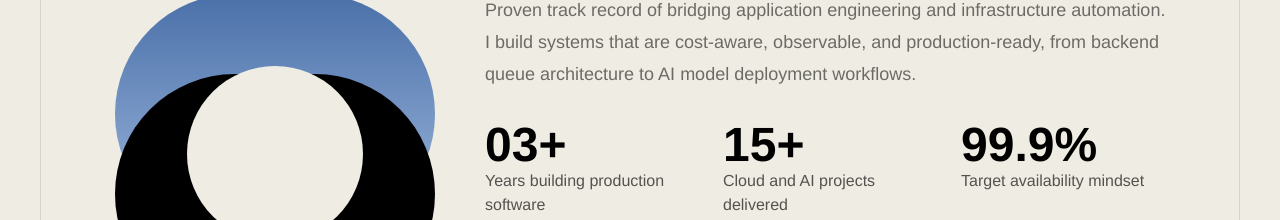
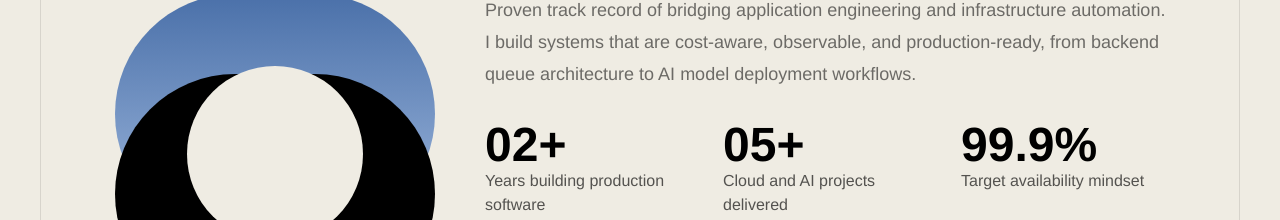
Before and after one commit to ibraheem15/PortFolio, a React (Vite) app: page / in a window 1280 px wide. Shown: the part 940-1160 px from the top of the page. Built offline with nearby package versions, Linux system fonts and the light colour scheme.

Commit message:
Update experience metrics in App component to reflect accurate project counts

```diff
--- a/src/App.tsx
+++ b/src/App.tsx
@@ -306,11 +306,11 @@ export function App() {
 
             <div className="grid gap-6 sm:grid-cols-3">
               <div>
-                <p className="text-5xl font-semibold">03+</p>
+                <p className="text-5xl font-semibold">02+</p>
                 <p className="text-black/65">Years building production software</p>
               </div>
               <div>
-                <p className="text-5xl font-semibold">15+</p>
+                <p className="text-5xl font-semibold">05+</p>
                 <p className="text-black/65">Cloud and AI projects delivered</p>
               </div>
               <div>
```
